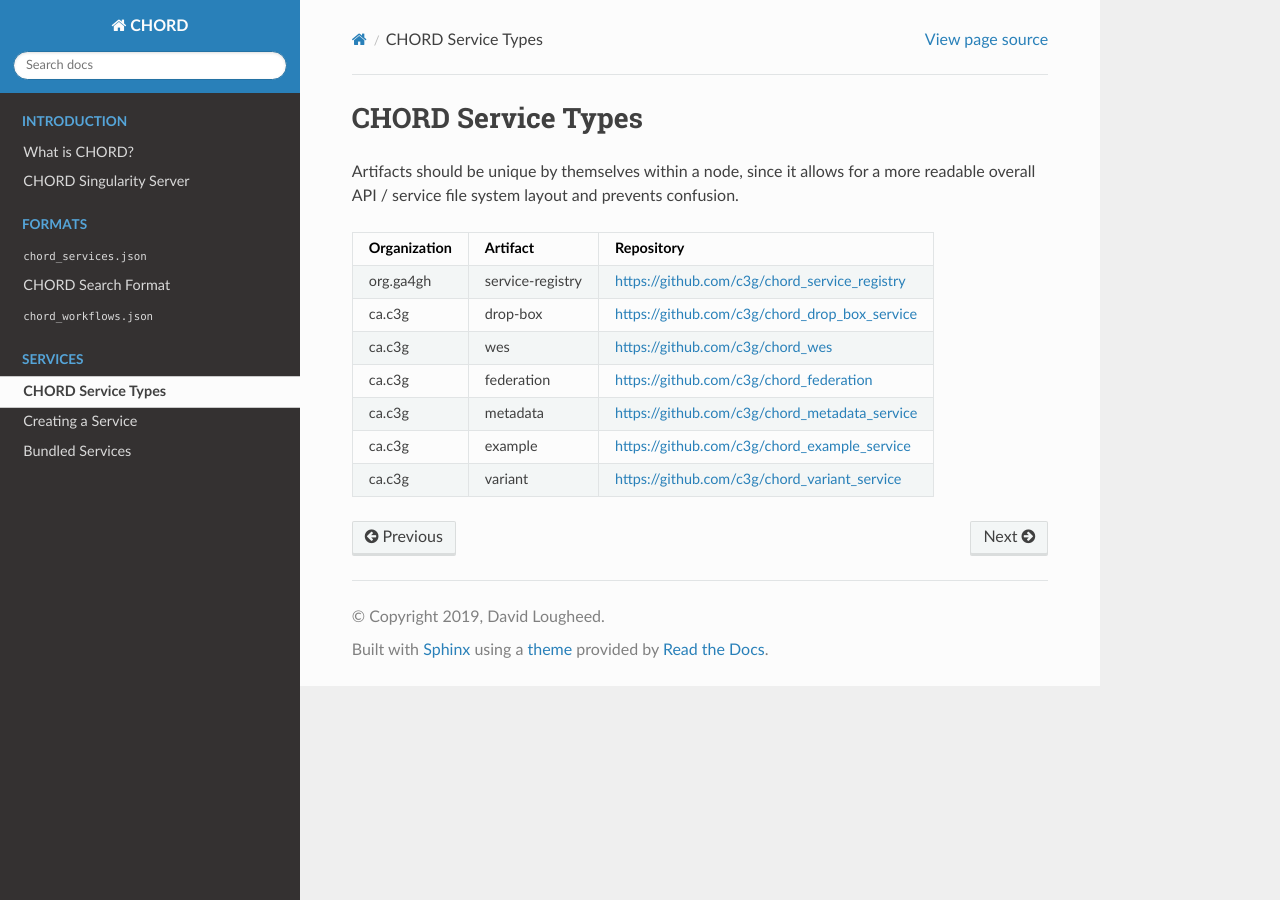
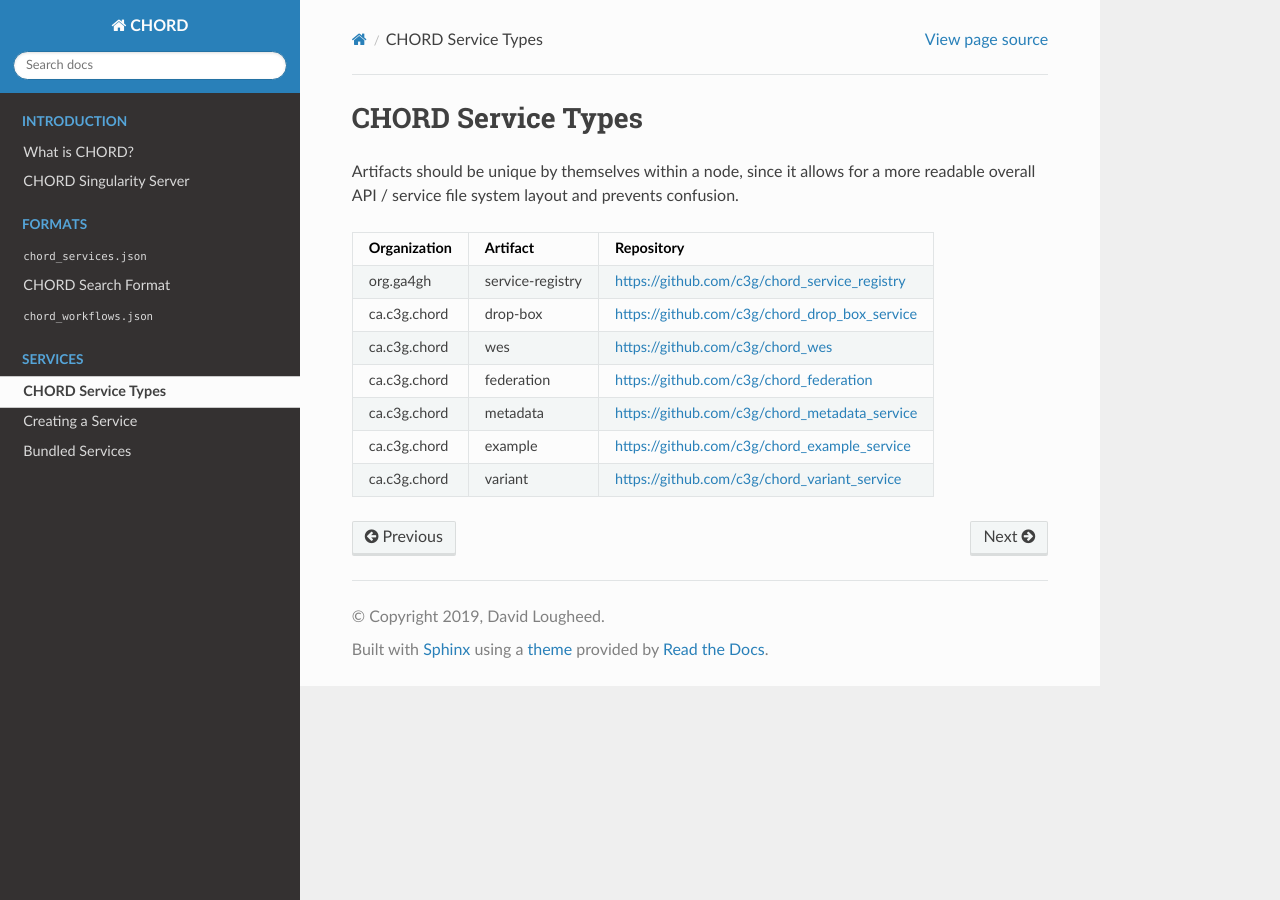
Before and after one commit to c3g/chord_docs, a Sphinx documentation site: the page built from docs/services/chord_service_types.rst, in a window 1280 px wide. Built offline with Sphinx 7.4.7 and the Read the Docs theme 2.0.0, drawn with Linux system fonts in a browser that asks for light colours.

Commit message:
Fix chord org prefix

```diff
--- a/docs/services/chord_service_types.rst
+++ b/docs/services/chord_service_types.rst
@@ -11,15 +11,15 @@ confusion.
 +==============+==================+===============================================+
 | org.ga4gh    | service-registry | https://github.com/c3g/chord_service_registry |
 +--------------+------------------+-----------------------------------------------+
-| ca.c3g       | drop-box         | https://github.com/c3g/chord_drop_box_service |
+| ca.c3g.chord | drop-box         | https://github.com/c3g/chord_drop_box_service |
 +--------------+------------------+-----------------------------------------------+
-| ca.c3g       | wes              | https://github.com/c3g/chord_wes              |
+| ca.c3g.chord | wes              | https://github.com/c3g/chord_wes              |
 +--------------+------------------+-----------------------------------------------+
-| ca.c3g       | federation       | https://github.com/c3g/chord_federation       |
+| ca.c3g.chord | federation       | https://github.com/c3g/chord_federation       |
 +--------------+------------------+-----------------------------------------------+
-| ca.c3g       | metadata         | https://github.com/c3g/chord_metadata_service |
+| ca.c3g.chord | metadata         | https://github.com/c3g/chord_metadata_service |
 +--------------+------------------+-----------------------------------------------+
-| ca.c3g       | example          | https://github.com/c3g/chord_example_service  |
+| ca.c3g.chord | example          | https://github.com/c3g/chord_example_service  |
 +--------------+------------------+-----------------------------------------------+
-| ca.c3g       | variant          | https://github.com/c3g/chord_variant_service  |
+| ca.c3g.chord | variant          | https://github.com/c3g/chord_variant_service  |
 +--------------+------------------+-----------------------------------------------+
```
